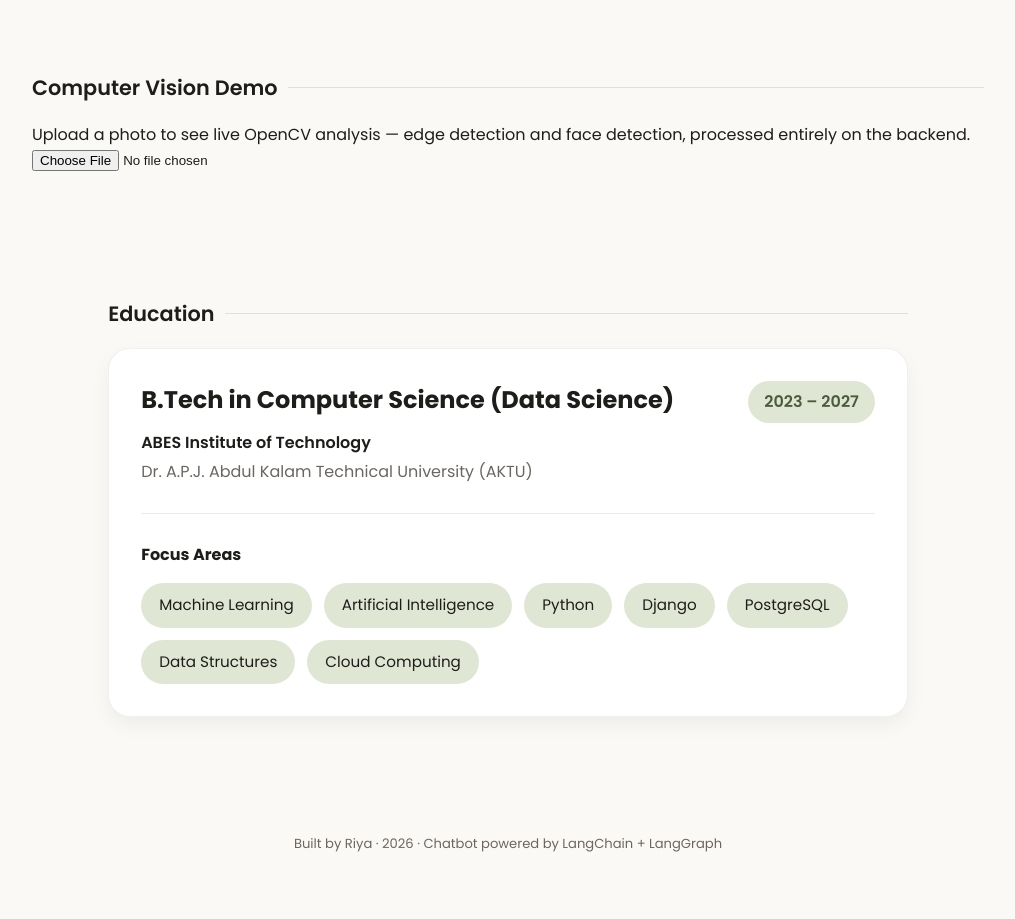
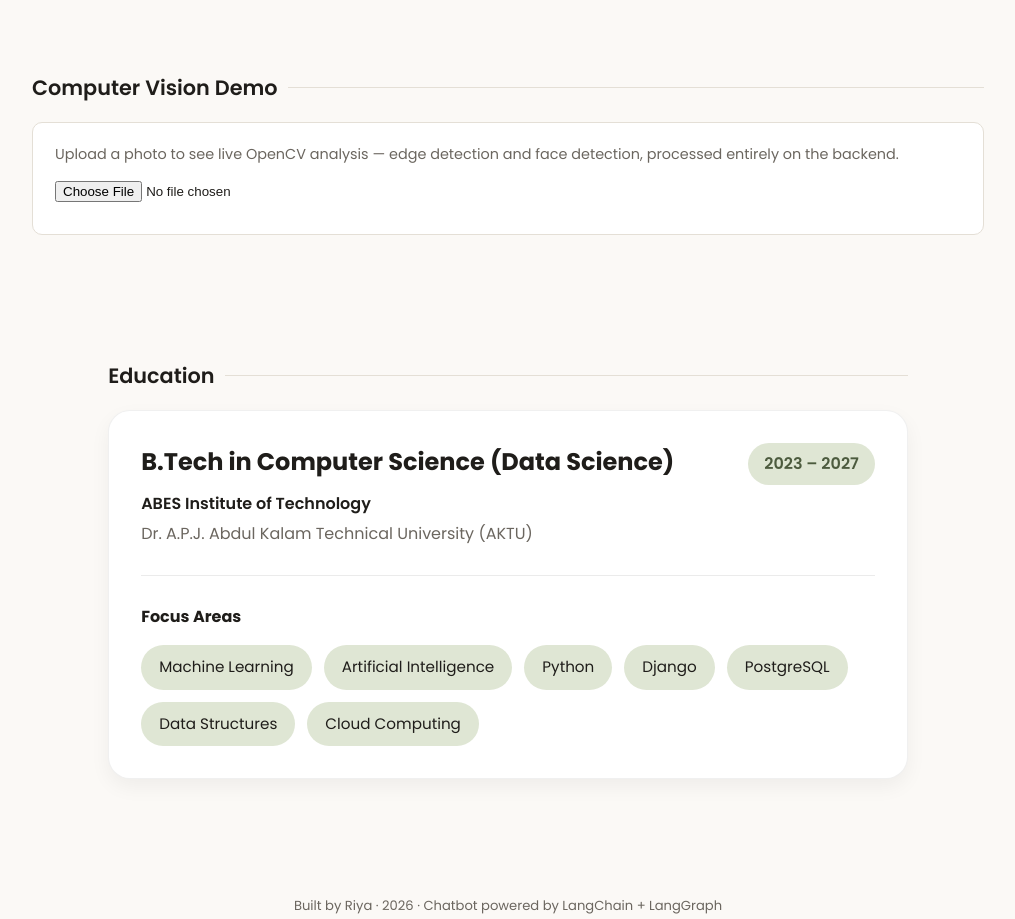
Before and after one commit to riya5005/AIPortfolio, a React (Vite) app in the folder riya-portfolio/frontend/: page / in a window 1280 px wide. Shown: the part 1900-2819 px from the top of the page, without its empty margins (132-1147 px from the left). Before the commit the page ends 2794 px from the top, so only its background shows below. Built offline with nearby package versions, Linux system fonts and the light colour scheme; no server answers.

Commit message:
Update index.css
Added styles for vision card and related elements.

```diff
--- a/riya-portfolio/frontend/src/index.css
+++ b/riya-portfolio/frontend/src/index.css
@@ -405,3 +405,28 @@ footer {
   margin-bottom: 12px;
 }
 .about-card p:last-child { margin-bottom: 0; }
+
+
+/* ---------- Vision Demo ---------- */
+.vision-card {
+  background: var(--card);
+  border: 1px solid var(--border);
+  border-radius: var(--radius);
+  padding: 20px 22px;
+}
+.vision-card p { color: var(--muted); font-size: 0.9rem; margin-bottom: 12px; }
+.vision-card input[type="file"] { margin-bottom: 12px; }
+.vision-error { color: #b00020; }
+.vision-images {
+  display: grid;
+  grid-template-columns: repeat(auto-fit, minmax(220px, 1fr));
+  gap: 16px;
+  margin-top: 14px;
+}
+.vision-img {
+  width: 100%;
+  border-radius: 8px;
+  border: 1px solid var(--border);
+}
+.vision-label { font-size: 0.82rem; color: var(--accent); margin-bottom: 6px; font-family: var(--mono); }
+.vision-stats { margin-top: 12px; font-size: 0.82rem; color: var(--muted); }
```
